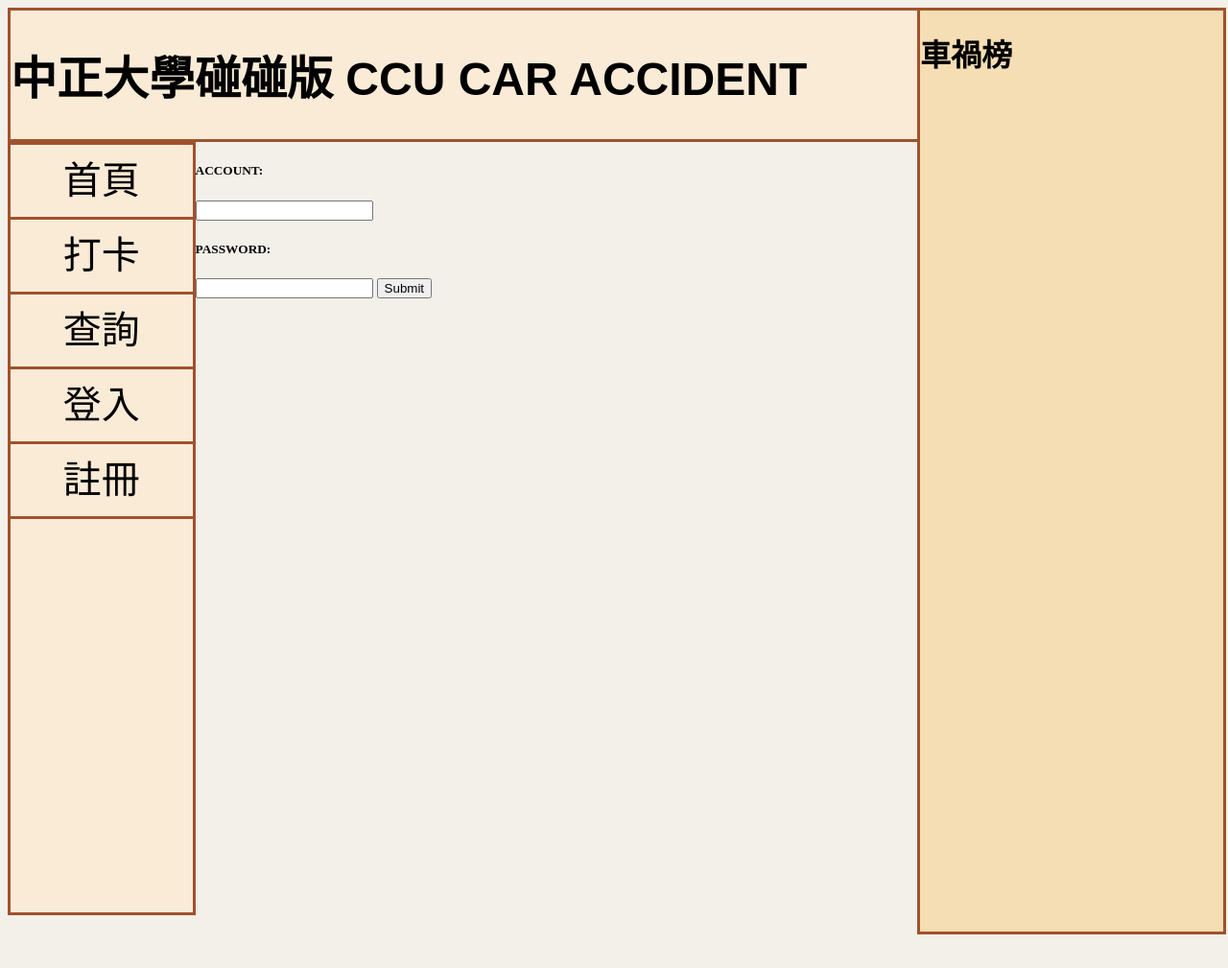
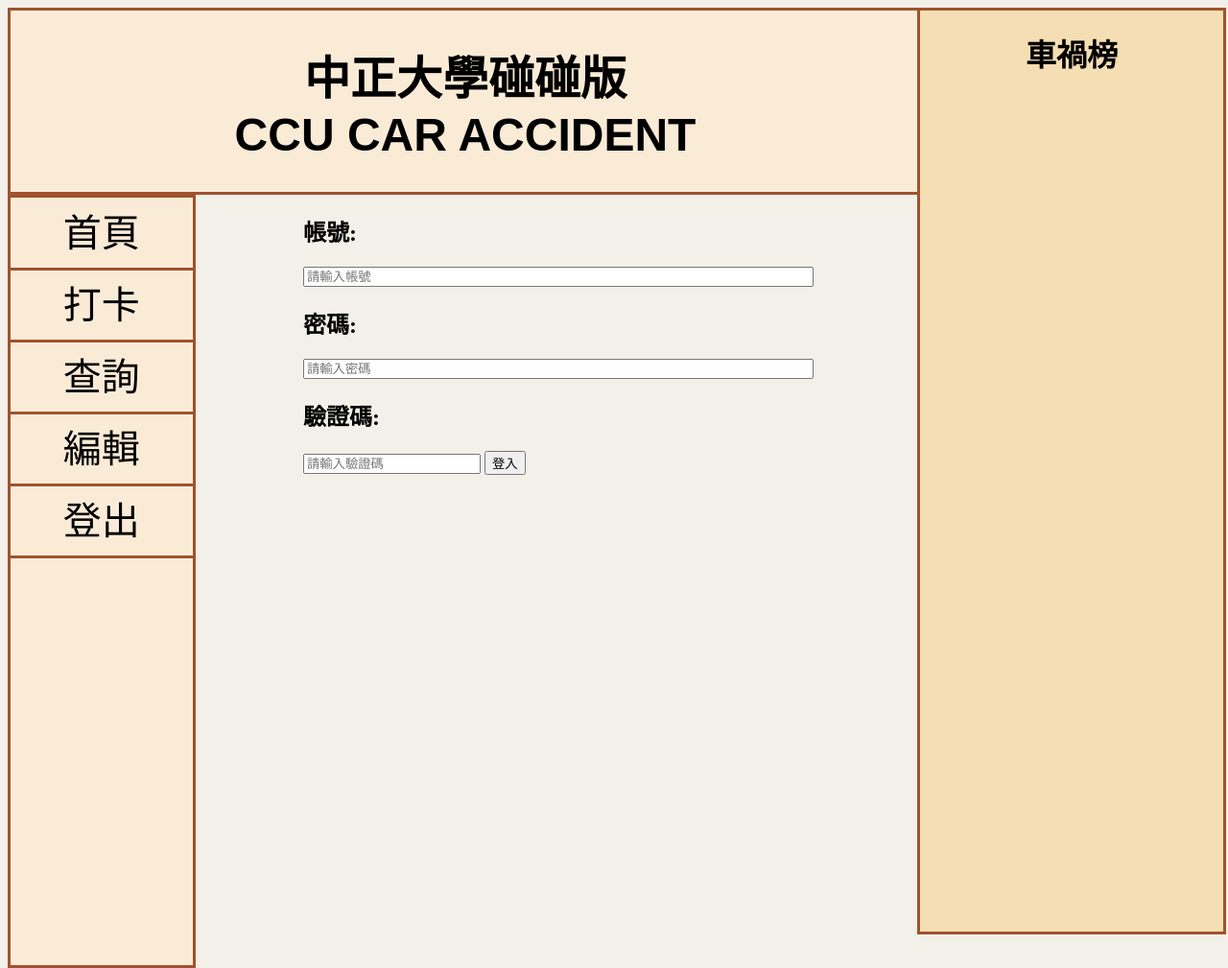
Before and after one commit to chris5zk/Finalproject, a CodeIgniter 4 app: template Website/Final/app/Views/login_system/login.php in a window 1280 px wide. Shown: the whole page at 96% size. Before the commit the page ends 974 px from the top, so only its background shows below. Run offline with PHP 8.4 and a stand-in for CodeIgniter, Linux system fonts and the light colour scheme; the template is opened without the code that fills it, so the values that code supplies are empty; some libraries are stand-ins or nearby versions.

Commit message:
register and login complete without verification

```diff
--- a/Website/Final/app/Config/Routes.php
+++ b/Website/Final/app/Config/Routes.php
@@ -31,7 +31,7 @@ $routes->setAutoRoute(true);
 
 // We get a performance increase by specifying the default
 // route since we don't have to scan directories.
-$routes->get('/', 'Home::index');
+$routes->get('/', 'Postcontroller::homepage');
 $routes->get('mail','LoginController::mail');
 /*
  * --------------------------------------------------------------------
--- a/Website/Final/app/Config/Validation.php
+++ b/Website/Final/app/Config/Validation.php
@@ -24,6 +24,7 @@ class Validation
         FormatRules::class,
         FileRules::class,
         CreditCardRules::class,
+        \App\Validation\UserRules::class,
     ];
 
     /**
--- a/Website/Final/app/Views/login_system/login.php
+++ b/Website/Final/app/Views/login_system/login.php
@@ -2,18 +2,28 @@
 <?= $this->section('content') ?>
 
 <head>
-
+    <title>中正碰碰版-會員登入</title>
+    <link rel="stylesheet" href="/style/login_system.css">
 </head>
 
 <body>
-    <div>
-        <form action="/LoginController/compare" enctype="multipart/form-data" method="post">
-            <h5>ACCOUNT:</h5>
-            <input id="account" type="text" name="account">
+<?php if (isset($validation)) : ?>
+        <div class="validation">
+            <?= $validation->listErrors()?>
+        </div>
+    <?php endif; ?>
+    <div class="center">
+        <form action="/LoginController/compare_account" enctype="multipart/form-data" method="post">
+            <h2>帳號:</h2>
+            <input id="account" type="text" name="account" placeholder="請輸入帳號">
             <br>
-            <h5>PASSWORD:</h5>
-            <input id="password" type="text" name="password">
-            <button>Submit</button>
+            <h2>密碼:</h2>
+            <input id="password" type="password" name="password" placeholder="請輸入密碼">
+            <br>
+            <h2>驗證碼:</h2>
+            <input id="valicode" type="text" name="valicode" placeholder="請輸入驗證碼">
+
+            <button>登入</button>
         </form>
     </div>
 </body>
--- a/Website/Final/app/Views/login_system/register.php
+++ b/Website/Final/app/Views/login_system/register.php
@@ -2,6 +2,7 @@
 <?= $this->section('content') ?>
 
 <head>
+    <title>中正碰碰版-會員註冊</title>
     <link rel="stylesheet" href="/style/login_system.css">
 </head>
 
--- a/Website/Final/app/Views/templates/home_default.php
+++ b/Website/Final/app/Views/templates/home_default.php
@@ -9,17 +9,21 @@
     </head>
 
     <body class="bgcolor">
-
             <div class="left" id="leftblock">
                 <div class="header">
-                    <h1 id="title">中正大學碰碰版 CCU CAR ACCIDENT</h1>
+                    <h1 id="title">中正大學碰碰版<br>CCU CAR ACCIDENT</h1>
                 </div>
                 <div class="list left">
-                    <a id="home" class="sidebutton sideword" href="/PostController/postpage">首頁</a>
-                    <a class="sidebutton sideword">打卡</a>
-                    <a class="sidebutton sideword">查詢</a>
-                    <a class="sidebutton sideword" href="/LoginController/login">登入</a>
-                    <a class="sidebutton sideword" href="/LoginController/register">註冊</a>
+                    <div id="home" class="sidebutton"><div class="insidebutton"><a class="sideword" href="/PostController/homepage">首頁</a></div></div>
+                    <div class="sidebutton"><div class="insidebutton"><a class="sideword" href="/PostController/postpage">打卡</a></div></div>
+                    <div class="sidebutton"><div class="insidebutton"><a class="sideword">查詢</a></div></div>
+                    <?php if(session()->get('Login')): ?>
+                    <div class="sidebutton"><div class="insidebutton"><a class="sideword" href="#">編輯</a></div></div>
+                    <div class="sidebutton"><div class="insidebutton"><a class="sideword" href="/LoginController/logout">登出</a></div></div>
+                    <?php else: ?>
+                    <div class="sidebutton"><div class="insidebutton"><a class="sideword" href="/LoginController/login">登入</a></div></div>
+                    <div class="sidebutton"><div class="insidebutton"><a class="sideword" href="/LoginController/register">註冊</a></div></div>
+                    <?php endif; ?>
                 </div>
                 <div class="left" id="contentbox">
                     <?= $this->renderSection('content') ?>
--- a/Website/Final/public/style/home_default.css
+++ b/Website/Final/public/style/home_default.css
@@ -20,6 +21,7 @@ html,body{
 }
 
 #rightblock{
+    text-align: center;
     width:25%;
     height: 100%;
 }
@@ -29,6 +31,7 @@ html,body{
     height: auto;
     width: 100%;
     border: sienna solid;
+    text-align: center;
 }
 
 #title{
@@ -46,7 +49,6 @@ html,body{
 .sidebutton{
     background-color: antiquewhite;
     height: 75px;
-    border-bottom: sienna solid;
     margin: auto;
     line-height: 75px;
     text-align: center;
@@ -55,27 +57,34 @@ html,body{
     clear: both;
 }
 
+.insidebutton{
+    width: 100%;
+    position: relative;
+    border-bottom: sienna solid;
+    height: 73px;
+}
+
 .sideword{
     font-size:250%;
     font-family: fantasy;
 }
 
-a.sidebutton:visited{
+a.sideword:visited{
     color:black;
     text-decoration: none;
 }
 
-a.sidebutton:link{
+a.sideword:link{
     color:black;
     text-decoration: none;
 }
 
-a.sidebutton:hover{
+a.sideword:hover{
     color:red;
     text-decoration: none;
 }
 
-a.sidebutton:active{
+a.sideword:active{
     text-decoration: none;
 }
 
--- a/Website/Final/public/style/login_system.css
+++ b/Website/Final/public/style/login_system.css
@@ -1,6 +1,7 @@
 .center{
     position: relative;
-    left: 3%;
+    left: 15%;
+    right: 15%;
 }
 
 .validation{
```
Also changed, not shown: other parts of Website/Final/public/style/home_default.css (+31 -4 lines), Website/Final/app/Controllers/Home.php (deleted, +0 -11 lines), Website/Final/app/Controllers/LoginController.php (+60 -15 lines), Website/Final/app/Controllers/PostController.php (+14 -5 lines), Website/Final/app/Models/Members.php (+16 -2 lines), Website/Final/app/Validation/UserRules.php (added, +16 -0 lines), Website/Final/app/Views/post_system/homepage.php (added, +12 -0 lines), Website/Final/writable/database/news.db.
